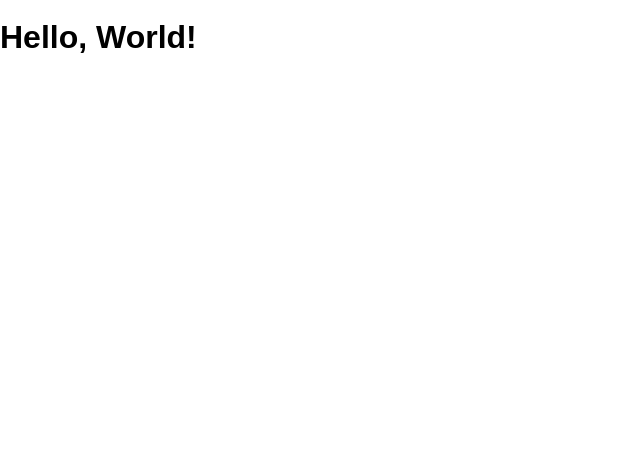
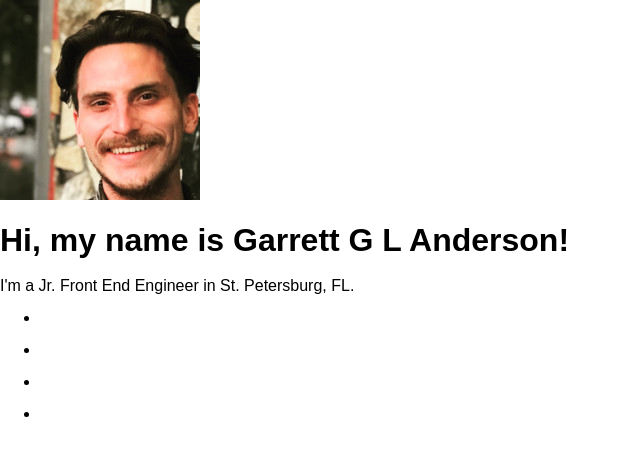
Before and after one commit to GarrettAnderson/portfolio, a website: page public/index.html in a window 1280 px wide. Shown: the whole page, without its empty margins (0-640 px from the left). Drawn offline with Linux system fonts and the light colour scheme.

Commit message:
creating images folder and added image assets
wrote html for the header and projects sections

```diff
--- a/public/index.html
+++ b/public/index.html
@@ -8,6 +8,54 @@
     <link rel="stylesheet" href="/screen.css">
   </head>
   <body>
-    <h1 class='hello-world'>Hello, World!</h1>
+
+    <!-- Header -->
+
+    <header>
+      <img src='images/headShot.jpeg'>
+      <san>
+        <h1> Hi, my name is Garrett G L Anderson!</h1>
+        <p>I'm a Jr. Front End Engineer in St. Petersburg, FL.</p>
+      </san>
+    </header>
+
+    <section class='projects'>
+      <ul>
+        <li>
+          <a href='#'>
+            <img src=''>
+          </a>
+        </li>
+      </ul>
+
+      <ul>
+        <li>
+         <a href='#'>
+              <img src=''>
+            </a>
+          </li>
+        </ul>
+
+        <ul>
+            <li>
+              <a href='#'>
+                <img src=''>
+              </a>
+            </li>
+        </ul>
+
+        <ul>
+            <li>
+              <a href='#'>
+                <img src=''>
+              </a>
+            </li>
+        </ul>
+    </section>
+
+    <!-- Main Content Section -->
+
+    <!-- Footer -->
+
   </body>
 </html>
```
Also changed, not shown: public/images/bomb-sniffer.png (added), public/images/code.png (added), public/images/headShot.jpeg (added), public/images/make-it-rain.png (added), public/images/one-list.png (added), public/images/react.png (added), public/images/sensei-sense.png (added), public/images/space.png (added), public/images/tri.png (added).
